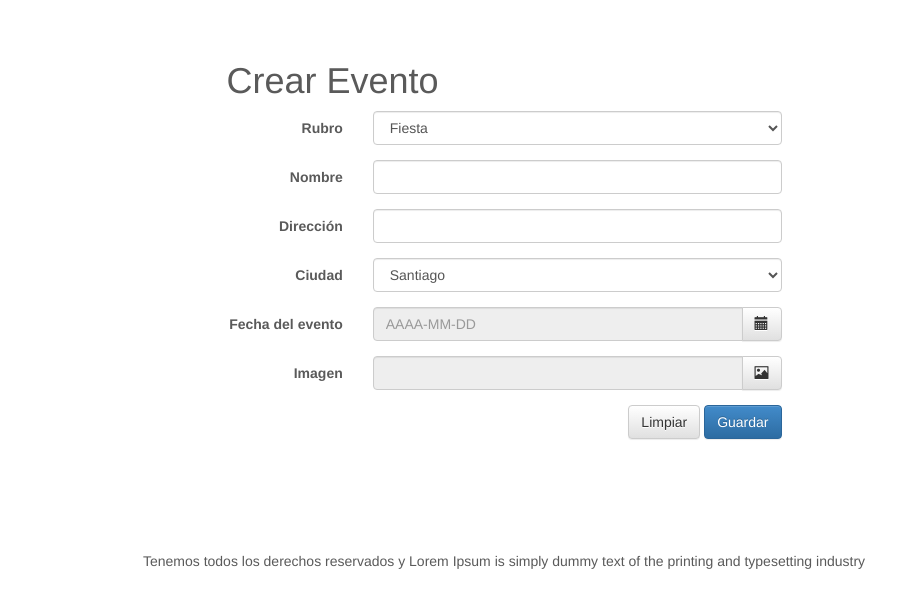
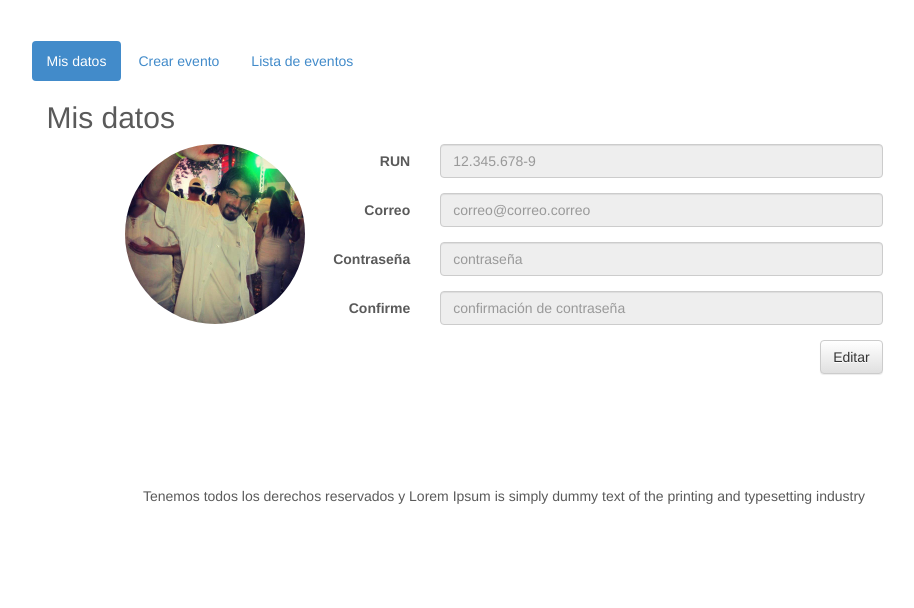
Before and after one commit to josuemeza/dristill, a PHP site: page /views/perfil.php in a window 1280 px wide. Shown: the part 71-679 px from the top of the page, without its empty margins (136-1050 px from the left). Run offline with PHP 8.4, Linux system fonts and the light colour scheme.

Commit message:
Perfil completo. Solución de problemas menores de registro.

```diff
--- a/scripts/functions.js
+++ b/scripts/functions.js
@@ -29,4 +29,29 @@ $(function() {
 	}
 	$.validator.addMethod("confirmation", confirmation, "Los campos no coinciden");
 
+	function valid_date(value, element, param) {
+	    if(value!='' && value.split('-').length==3) {
+	    	var dat = value.split('-');
+	    	if(!isNaN(parseInt(dat[0])) && !isNaN(parseInt(dat[1])) && !isNaN(parseInt(dat[2]))) {
+	    		var today = new Date();
+	    		today = new Date(today.getFullYear(), today.getMonth(), today.getDate());
+	    		var input = new Date(dat[0], dat[1]-1, dat[2]);
+	    		if(input>=today) return true;
+	    		return false;
+	    	}
+	    	return true;
+	    }
+	    return true;
+	}
+	$.validator.addMethod("valid_date", valid_date, "La fecha está fuera de rango.");
+
+	function file_type(value, element, param) {
+	    if(element.files[0] && param instanceof Array) {
+	    	for(var i in param) if(param[i]==element.files[0].type.split('/')[0]) return true;
+	    	return false;
+	    }
+	    return true;
+	}
+	$.validator.addMethod("file_type", file_type, "El tipo de archivo no es válido.");
+
 });
--- a/scripts/perfil.js
+++ b/scripts/perfil.js
@@ -1,24 +1,11 @@
 $(function() {
 	$(document).ready(function() {
-		// Activacion y evento de datepicker
-		$('#datepicker').datepicker().on('changeDate', function(e) {
-			if(e.viewMode=='days'){
-				$('#date input').val($(this).data('date'));
-				$('#datepicker').datepicker('hide');
-			}
-		});
-		var today = new Date();
-		var strToday = today.getDate() + '-' + (today.getMonth()+1) + '-' + today.getFullYear();
-		$('#datepicker').prop('data-date', strToday);
-
-		// Manejo de input file
-		$('#file-select').click(function() { $('#file-data').trigger('click'); });
-		$('#file-data').change(function() { $('#file-label').val($(this).val()); });
-
 		// Reglas de validación
 		var rules = {
 			nombre: { required: true, minlength: 3, maxlength: 100 },
-			direccion: { required: true, minlength: 3, maxlength: 100 }
+			direccion: { required: true, minlength: 3, maxlength: 100 },
+			fecha: { valid_date: true },
+			file_data: { file_type: ['image'] }
 		}
 		// Mensajes de validación
 		var messages = {
@@ -31,6 +18,9 @@ $(function() {
 				required: 'Dirección requerida.',
 				minlength: 'Debe tener al menos 3 caracteres.',
 				maxlength: 'Debe tener máximo 100 caracteres.'
+			},
+			file_data: {
+				file_type: 'Solo puede agregar imagenes.'
 			}
 		}
 
@@ -55,7 +45,6 @@ $(function() {
 		// Validación de formulario previo a submit
 		$('#nuevo-evento').submit(function(event) {
 			$('#error-alert span').text('');
-			$('#error-alert').hide();
 			if(!$('#nuevo-evento').valid()) {
 				event.preventDefault();
 				var errorFields = [];
@@ -71,6 +60,9 @@ $(function() {
 				var strErrors = errorFields.join(', ');
 				$('#error-alert span').text(strErrors);
 				$('#error-alert').fadeIn('slow');
+				setTimeout(function() {
+					$('#error-alert').fadeOut('slow');
+				}, 3000);
 			}
 		});
 
@@ -79,5 +71,55 @@ $(function() {
 			$('span.error').remove();
 			$('div.has-error').removeClass('has-error');
 		});
+
+		// Activacion y evento de datepicker
+		$('#datepicker').datepicker().on('changeDate', function(e) {
+			if(e.viewMode=='days'){
+				$('#date input').val($(this).data('date'));
+				$('#fecha').val($(this).data('date'));
+				if(validator.element('#fecha')) {
+					if($('#date input').parent().hasClass('has-error'))
+						$('#date input').parent().removeClass('has-error');
+				} else {
+					$('#date input').parent().addClass('has-error');
+				}
+				$('#datepicker').datepicker('hide');
+			}
+		});
+		var today = new Date();
+		var strToday = today.getDate() + '-' + (today.getMonth()+1) + '-' + today.getFullYear();
+		$('#datepicker').prop('data-date', strToday);
+
+		// Manejo de input file
+		$('#file-select').click(function() { $('#file_data').trigger('click'); });
+		$('#file_data').change(function() {
+			$('#file-label').val($(this).val());
+			if(validator.element('#file_data')) {
+				if($('#file-label').parent().hasClass('has-error'))
+					$('#file-label').parent().removeClass('has-error');
+			} else {
+				$('#file-label').parent().addClass('has-error');
+			}
+		});
+
+		// Navegación interna
+		$('#inner-nav a').click(function(event) {
+			event.preventDefault();
+			if(!$(this).parent().hasClass('active')) {
+				$('#' + $('#inner-nav .active a').data('view')).hide();
+				$('#inner-nav .active').removeClass('active');
+				$(this).parent().addClass('active');
+				$('#' + $(this).data('view')).show();
+				if($(this).data('view')=='lista_eventos') $('#my-events').fixedHeaderTable({height: '22em'});
+			}
+		});
+
+		// Editar datos de usuario
+		$('#editar_datos').click(function() {
+			$(this).hide();
+			$('#form-editar .buttons').show();
+			$('#form-editar input').prop('disabled', false);
+		});
+		$('#form-editar input').prop('disabled', true);
 	});
 });
--- a/scripts/registro.js
+++ b/scripts/registro.js
@@ -82,7 +82,6 @@ $(function() {
 		// Validación de formulario previo a submit
 		$('#form-registro').submit(function(event) {
 			$('#error-alert span').text('');
-			$('#error-alert').hide();
 			if(!$('#form-registro').valid() || $('#correo-loader span').text()!='') {
 				event.preventDefault();
 				var errorFields = [];
@@ -98,6 +97,9 @@ $(function() {
 				var strErrors = errorFields.join(', ');
 				$('#error-alert span').text(strErrors);
 				$('#error-alert').fadeIn('slow');
+				setTimeout(function() {
+					$('#error-alert').fadeOut('slow');
+				}, 3000);
 			}
 		});
 
--- a/views/perfil.php
+++ b/views/perfil.php
@@ -19,8 +19,66 @@
 </div>
 <div class="container no-slider" id="casilla">
 	<div class="row">
-		<h1 class="col-md-6 col-md-offset-3">Crear Evento</h1>
+		<div class="col-md-10 col-md-offset-1">
+			<ul id="inner-nav" class="nav nav-pills">
+				<li class="active"><a data-view="mis_datos" href="#">Mis datos</a></li>
+				<li><a data-view="crear_evento" href="#">Crear evento</a></li>
+				<li><a data-view="lista_eventos" href="#">Lista de eventos</a></li>
+			</ul>
+		</div>
+	</div>
+	<div id="mis_datos" class="row">
+		<div class="col-md-10 col-md-offset-1">
+			<h2 class="col-md-12">Mis datos</h2>
+			<div class="col-md-2 col-md-offset-1" style="text-align: center">
+				<img src="<?php echo $root;?>assets/img/perfil.jpg" width="180" class="img-circle"/>
+			</div>
+			<div class="col-md-8">
+				<form id="form-editar" class="form-horizontal" role="form" method="post" action="editar-completo.php" enctype="multipart/form-data">
+					<div class="form-group">
+						<label class="col-md-3 control-label">RUN</label>
+						<div class="col-md-9">
+							<input id="run_input" name="run_input" data-label="RUN" type="text" placeholder="12.345.678-9" class="form-control"/>
+						</div>
+					</div>
+					<div class="form-group">
+						<label class="col-md-3 control-label">Correo</label>
+						<div class="col-md-9">
+							<input id="correo" name="correo" data-label="Correo" type="text" placeholder="correo@correo.correo" class="form-control"/>
+							<span id="correo-loader">
+								<img src="<?php echo $root;?>assets/img/loader.gif" style="display: none;"/>
+								<span></span>
+							</span>
+						</div>
+					</div>
+					<div class="form-group">
+						<label class="col-md-3 control-label">Contraseña</label>
+						<div class="col-md-9">
+							<input id="password" name="password" data-label="Contraseña" type="password" placeholder="contraseña" class="form-control"/>
+						</div>
+					</div>
+					<div class="form-group">
+						<label class="col-md-3 control-label">Confirme</label>
+						<div class="col-md-9">
+							<input id="confirmacion" name="confirmacion" data-label="Confirmación" type="password" placeholder="confirmación de contraseña" class="form-control"/>
+						</div>
+					</div>
+					<div class="text-right">
+						<div>
+							<button id="editar_datos" class="btn btn-default" type="button">Editar</button>
+						</div>
+						<div class="buttons" style="display: none;">
+							<button id="clean" class="btn btn-default" type="reset">Limpiar</button>
+							<button id="submit" class="btn btn-primary" type="submit">Registrar</button>
+						</div>
+					</div>
+				</form>
+			</div>
+		</div>
+	</div>
+	<div id="crear_evento" class="row" style="display: none;">
 		<div class="col-md-6 col-md-offset-3">
+			<h2 class="col-md-12">Crear Evento</h2>
 			<form id="nuevo-evento" class="form-horizontal" method="post" action="# ">
 				<div class="form-group">
 					<label class="col-md-3 control-label">Rubro</label>
@@ -60,19 +118,19 @@
 					<label class="col-md-3 control-label">Fecha del evento</label>
 					<div class="col-md-9">
 						<div id="date" class="input-group">
-							<input id="fecha" name="fecha" data-label="fecha" type="text" placeholder="AAAA-MM-DD" class="form-control" readonly/>
+							<input id="date-label" name="date-label" data-label="Fecha" type="text" placeholder="AAAA-MM-DD" class="form-control" readonly/>
 							<span class="input-group-btn">
 								<button id="datepicker" class="btn btn-default" type="button" data-date-format="yyyy-mm-dd" data-date="">
 									<span class="glyphicon glyphicon-calendar"></span>
 								</button>
 							</span>
 						</div>
+						<input id="fecha" name="fecha" data-label="Fecha" type="hidden" placeholder="AAAA-MM-DD"/>
 					</div>
 				</div>
 				<div class="form-group">
 					<label class="col-md-3 control-label">Imagen</label>
 					<div class="col-md-9">
-						<input id="file-data" name="file-data" class="form-control" type="file" style="display: none;"/>
 						<div class="input-group">
 							<input id="file-label" type="text" class="form-control" readonly/>
 							<span class="input-group-btn">
@@ -81,6 +139,7 @@
 								</button>
 							</span>
 						</div>
+						<input id="file_data" name="file_data" data-label="Archivo" class="form-control" type="file" style="display: none;"/>
 					</div>
 				</div>
 				<div class="text-right">
@@ -90,6 +149,41 @@
 			</form>
 		</div>
 	</div>
+	<div id="lista_eventos" class="row" style="display: none;">
+		<div class="col-md-10 col-md-offset-1">
+			<h2>Mis eventos</h2>
+			<table id="my-events" class="table table-striped table-hover">
+				<thead>
+					<tr>
+						<th class="table-col-1">Fecha</th>
+						<th class="table-col-2">Nombre</th>
+						<th class="table-col-3">Dirección</th>
+						<th class="table-col-4">Ciudad</th>
+					</tr>
+				</thead>
+				<tbody>
+					<?php foreach($history_events as $e) {?>
+						<tr>
+							<td>
+								<?php echo $e->getFecha();?>
+							</td>
+							<td>
+								<a href="#">
+									<?php echo $e->getTitulo();?>
+								</a>
+							</td>
+							<td>
+								<?php echo $e->getDireccion();?>
+							</td>
+							<td>
+								<?php echo $e->getCiudad();?>
+							</td>
+						</tr>
+					<?php }?>
+				</tbody>
+			</table>
+		</div>
+	</div>
 </div>
 
 
```
Also changed, not shown: assets/img/perfil.jpg (added).
